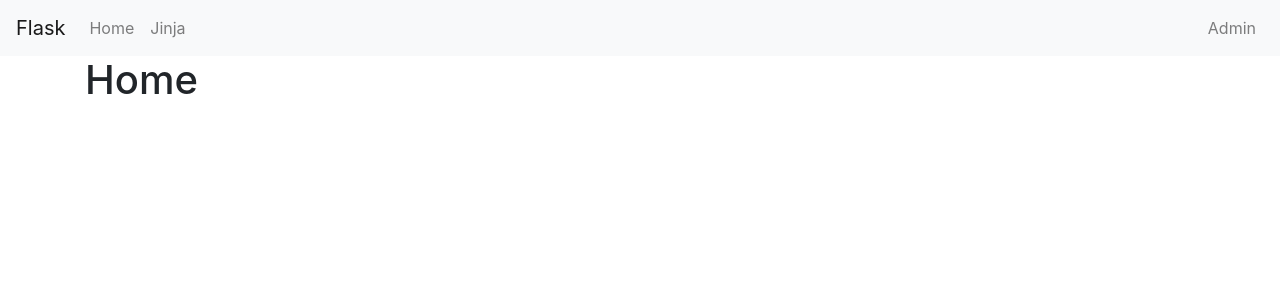
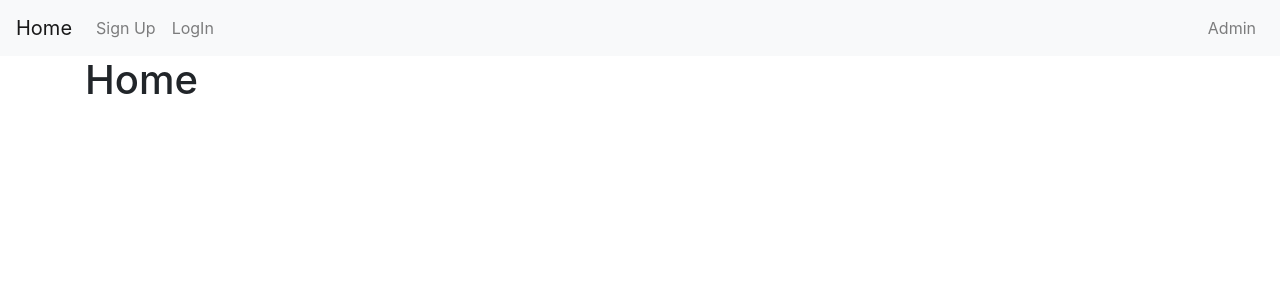
Before and after one commit to KevinHuria/flask-app, a Flask app: page / in a window 1280 px wide. Shown: the top 300 px of the page. Run offline with Flask 2, Linux system fonts and the light colour scheme; parts of the project's set-up code (start-up, migrations or seed data) failed here and were passed over.

Commit message:
Added changes to public_template.html

```diff
--- a/app/app/templates/public/templates/public_template.html
+++ b/app/app/templates/public/templates/public_template.html
@@ -23,7 +23,7 @@
     <body>
 
         <nav class="navbar navbar-expand-lg navbar-light bg-light">
-            <a class="navbar-brand" href="/">Flask</a>
+            <a class="navbar-brand" href="{{url_for('index')}}">Home</a>
             <button class="navbar-toggler" type="button" data-toggle="collapse"
                 data-target="#navbarNav"
                 aria-controls="navbarNav" aria-expanded="false"
@@ -33,10 +33,10 @@
             <div class="collapse navbar-collapse" id="navbarNav">
                 <ul class="navbar-nav">
                     <li class="nav-item">
-                        <a class="nav-link" href="/">Home <span class="sr-only">(current)</span></a>
+                        <a class="nav-link" href="{{url_for('sign_up')}}">Sign Up <span class="sr-only">(current)</span></a>
                     </li>
                     <li class="nav-item">
-                        <a class="nav-link" href="/jinja">Jinja</a>
+                        <a class="nav-link" href="{{url_for('LogIn')}}">LogIn</a>
                     </li>
                 </ul>
             </div>
```
